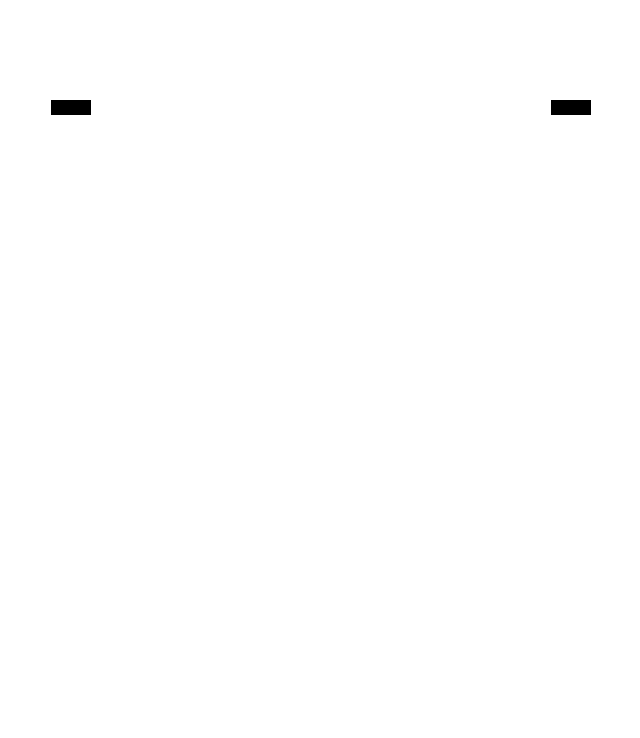
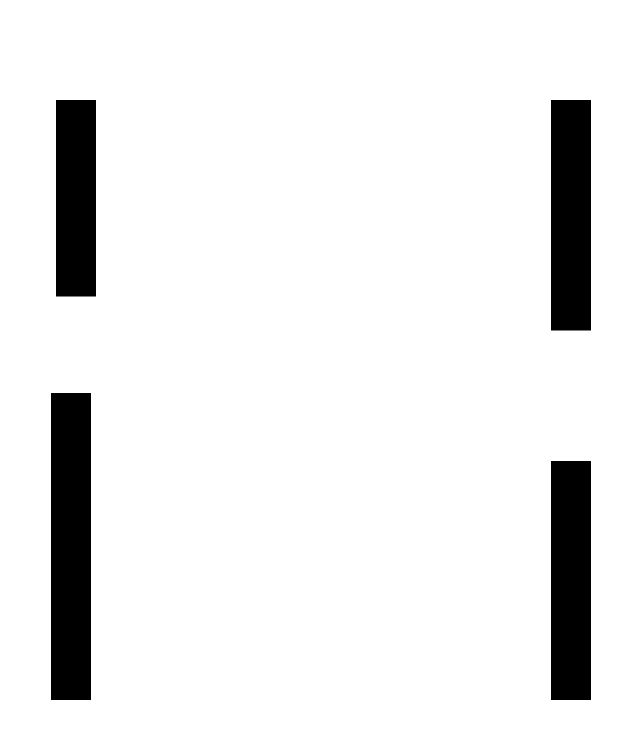
Before and after one commit to david-meza/Flappy-Bird-Clone, a plain HTML site: page index.html in a window 1280 px wide. Shown: the whole page, without its empty margins (304-944 px from the left). Drawn offline with nearby package versions, Linux system fonts and the light colour scheme.

Commit message:
pipes on screen

```diff
--- a/flappy.js
+++ b/flappy.js
@@ -24,12 +24,19 @@ var pipesModel = {
     if (this.timeCounter > this.step){
       this.timeCounter -= this.step;
       this.step -= 2;
-      this.pipes.push(new Pipe());
+      var topPipeBottom = Math.floor(Math.random() * 200 + 300)
+      this.pipes.push(new Pipe(0, topPipeBottom));
+      this.pipes.push(new Pipe(topPipeBottom + 200, view.canvas.height()));
     }
   },
+
   ticPipes: function(){
-    pipesModel.pipes.forEach(function(pipe){
+    pipesModel.pipes.forEach(function(pipe, index, arr){
       pipe.tic();
+      if (pipe.position.x < -40) {
+        arr.splice(index, 1)
+        console.log(pipesModel.pipes.length + " pipes left")
+      }
     })
   }
 }
@@ -61,9 +68,9 @@ var view = {
     this.canvas.drawRect({
       fillStyle: "black",
       x: pipe.position.x,
-      y: pipe.position.y,
-      width: 40,
-      height: 30,
+      y: pipe.startHeight,
+      width: pipe.width,
+      height: pipe.endHeight,
     });
   },
 
@@ -122,16 +129,15 @@ function Bird () {
     x: 100,
     y: 100
   };
-  this.gravity = .1;
+  this.gravity = .2;
   this.tic = tic;
   this.jump = function () {
-    this.velocity.y = -5;
+    this.velocity.y = -4;
     console.log(this);
   };
 }
 
-function Pipe () {
-  this.hanging = false;
+function Pipe (top, bottom) {
   this.velocity = {
     x: -5,
     y: 0
@@ -142,6 +148,9 @@ function Pipe () {
   };
   this.gravity = 0;
   this.tic = tic;
+  this.startHeight = top;
+  this.endHeight = bottom;
+  this.width = 40;
 }
 
 $(document).ready(function(){
--- a/styles.css
+++ b/styles.css
@@ -6,4 +6,6 @@ canvas {
   bottom: 0;
   left: 0;
   right: 0;
+  height: 600;
+  width: 800;
 }
```
